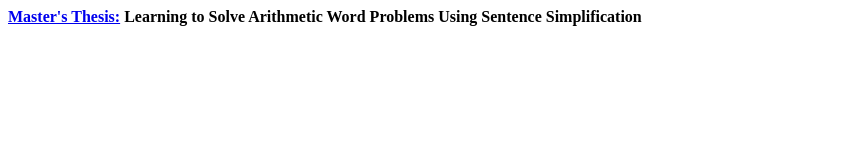
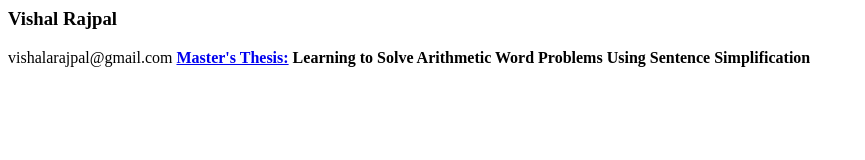
Before and after one commit to vishalrajpal/vishalrajpal.github.io, a plain HTML site: page index.html in a window 1280 px wide. Shown: the whole page, without its empty margins (0-865 px from the left). Drawn offline with Linux system fonts and the light colour scheme.

Commit message:
Update index.html

```diff
--- a/index.html
+++ b/index.html
@@ -2,6 +2,8 @@
   <title>Vishal Rajpal</title>
 
   <body>
+    <h3>Vishal Rajpal</h3>
+    <span>vishalarajpal@gmail.com</span>
     <span><b> <a href="https://goo.gl/B5fjU4" target="_blank">Master's Thesis:</a> Learning to Solve Arithmetic Word Problems Using Sentence Simplification</b></span>
   </body>
 </html>
```
